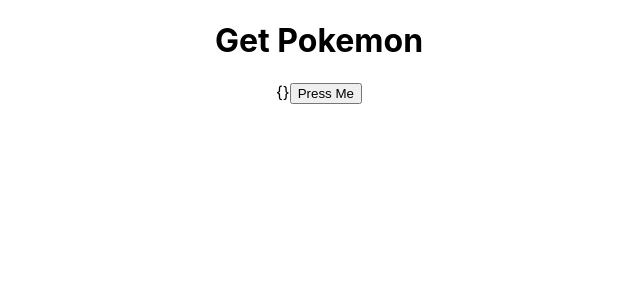
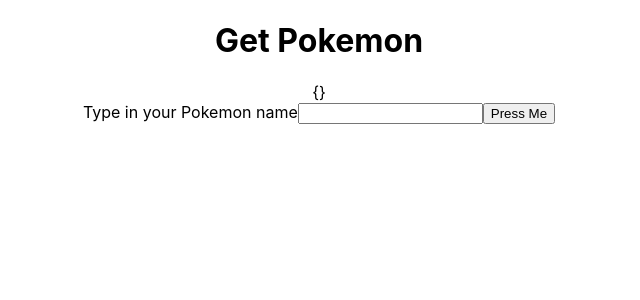
Before and after one commit to Reggie-Amedee-Tech/pokemonreactapp, a React (Create React App) app: page / in a window 1280 px wide. Shown: the top 300 px of the page, without its empty margins (321-961 px from the left). Built offline with nearby package versions, Linux system fonts and the light colour scheme; no server answers.

Commit message:
able to type in the pokemon that you want to recieve api information

```diff
--- a/src/components/PokemonApi/PokemonApi.js
+++ b/src/components/PokemonApi/PokemonApi.js
@@ -6,7 +6,7 @@
     const [currentPokemon, setCurrentPokemon] = useState({});
 
     useEffect(() => {
-        fetch('https://pokeapi.co/api/v2/pokemon/pikachu')
+        fetch(`https://pokeapi.co/api/v2/pokemon/${pokemon}`)
         .then(response => response.json())
         .then((response) => {
             setResponseObj({response})
@@ -19,10 +19,24 @@
         setCurrentPokemon(responseObj)
     }
 
+    function onChangeHandler(e) {
+        setPokemon(e.target.value)
+    }
+
     return <>
         <h1>Get Pokemon</h1>
         {JSON.stringify(currentPokemon)}
-        <button onClick={onSubmitHandler}>Press Me</button>
+
+
+        <form onSubmit={onSubmitHandler}>
+            <label>Type in your Pokemon name</label>
+            <input
+            type="text"
+            value={pokemon}
+            onChange={onChangeHandler}
+            ></input>
+            <button type="submit">Press Me</button>
+        </form>
 
     </>
 }
```
